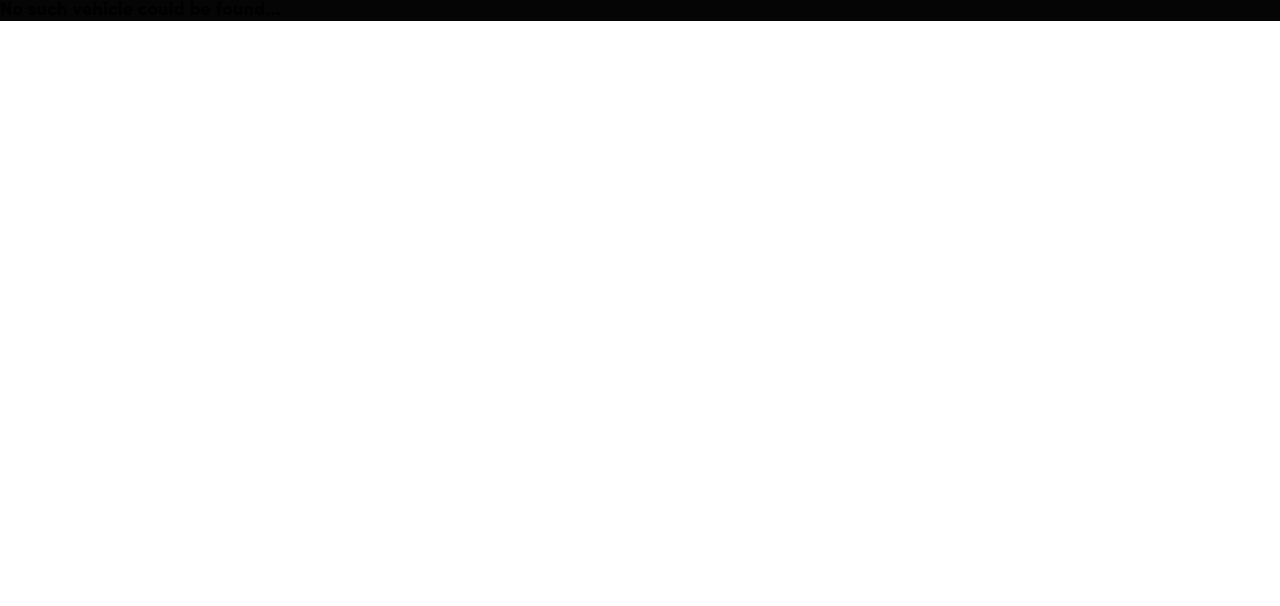
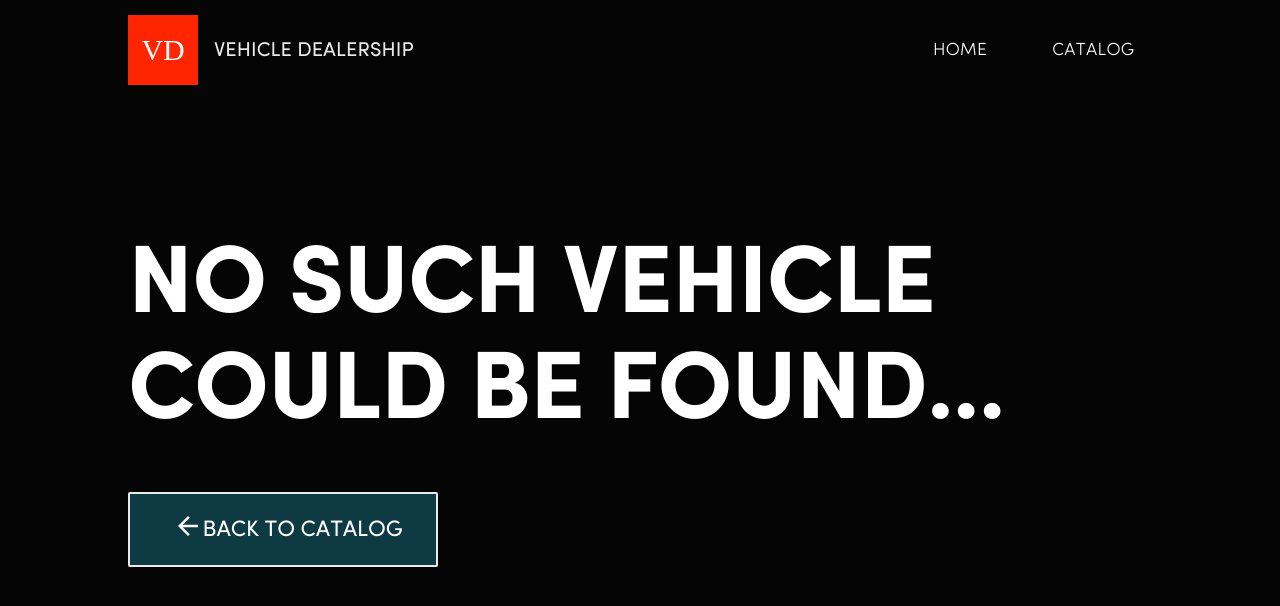
Before and after one commit to eduamdev/car-dealership-contentful, a React (Create React App) app: page /catalog/1 in a window 1280 px wide. Shown: the top 606 px of the page. Built offline with nearby package versions, Linux system fonts and the light colour scheme.

Commit message:
integrate loading in dynamic components, few changes in hero & vehicleContainer components

```diff
--- a/src/components/Hero.js
+++ b/src/components/Hero.js
@@ -26,16 +26,20 @@
   }
 
   &.vehicleHero {
-    background: linear-gradient( 180deg, rgb(0, 0, 0) 5%, rgba(0,0,0,0.45) 70% ), url(${vehicleImg}) center/cover no-repeat;
+    background: linear-gradient( 180deg, rgb(0, 0, 0) 5%, rgba(0,0,0,0.45) 70% ), url(${props =>
+      props.img ? props.img : vehicleImg}) center/cover
+    no-repeat;
   }
 
-  &.errorHero {
-    background: url(${data[0].fields.images[0].fields.file.url}) center/cover
-      no-repeat;
+  &.vehicleHeroNotFound, &.errorHero{
+    background: ${theme.colors.mainBlack};
 
     @media ${viewport[7]} {
-      max-width: 100vw;
+      min-height: 100vh;
+      /* max-width: 100vw;
       max-height: 100vh;
+      width: 100vw;
+      height: 100vh; */
     }
   }
 
@@ -80,8 +84,12 @@
   }
 `;
 
-export default function Hero({ children, hero }) {
-  return <StyledHero className={hero}>{children}</StyledHero>;
+export default function Hero({ children, hero, img }) {
+  return (
+    <StyledHero className={hero} img={img}>
+      {children}
+    </StyledHero>
+  );
 }
 
 Hero.defaultProps = {
--- a/src/components/VehicleContainer.js
+++ b/src/components/VehicleContainer.js
@@ -6,6 +6,7 @@
 import viewport from '../styles/media';
 import { withVehicleConsumer } from '../context';
 import Title from './Title';
+import Loading from './Loading';
 
 const Container = styled.div`
   display: grid;
@@ -45,9 +46,13 @@
 `;
 
 function VehicleContainer({ context }) {
-  const { handleBodyClass, sortedVehicles, vehicles } = context;
+  const { loading, handleBodyClass, sortedVehicles, vehicles } = context;
 
   handleBodyClass('modal-open');
+
+  if (loading) {
+    return <Loading />;
+  }
 
   return (
     <Wrapper>
--- a/src/pages/Catalog.js
+++ b/src/pages/Catalog.js
@@ -4,7 +4,6 @@
 import Banner from '../components/Banner';
 import VehicleContainer from '../components/VehicleContainer';
 import Footer from '../components/Footer';
-import Loading from '../components/Loading';
 
 const Catalog = () => {
   return (
@@ -14,7 +13,6 @@
         <Banner title='Catalog' subtitle='See what we have for you!' />
       </Hero>
       <VehicleContainer></VehicleContainer>
-      {/* <Loading></Loading> */}
       <Footer />
     </>
   );
--- a/src/pages/Vehicle.js
+++ b/src/pages/Vehicle.js
@@ -161,9 +161,23 @@
   render() {
     const { getVehicle } = this.context;
     const vehicle = getVehicle(this.state.slug);
+    const link = {
+      label: 'Back to Catalog',
+      linkClass: 'heroLinkReverse ripple',
+      url: '/catalog'
+    };
 
     if (!vehicle) {
-      return <h3>No such vehicle could be found...</h3>;
+      return (
+        <Hero hero='vehicleHeroNotFound'>
+          <Navbar />
+          <Banner
+            title='No such vehicle could be found...'
+            link={link}
+            icon={arrowL}
+          />
+        </Hero>
+      );
     }
 
     const {
@@ -181,15 +195,9 @@
 
     const [mainImg, ...defaultImg] = images;
 
-    const link = {
-      label: 'Back to Catalog',
-      linkClass: 'heroLinkReverse ripple',
-      url: '/catalog'
-    };
-
     return (
       <>
-        <Hero hero='vehicleHero'>
+        <Hero hero='vehicleHero' img={mainImg}>
           <Navbar />
           <Banner title={`${name}`} link={link} icon={arrowL} />
         </Hero>
@@ -227,7 +235,7 @@
                 </li>
                 {rental && (
                   <li>
-                    <span>Rental allowed</span>
+                    <span>Can be rented</span>
                   </li>
                 )}
               </ul>
```
